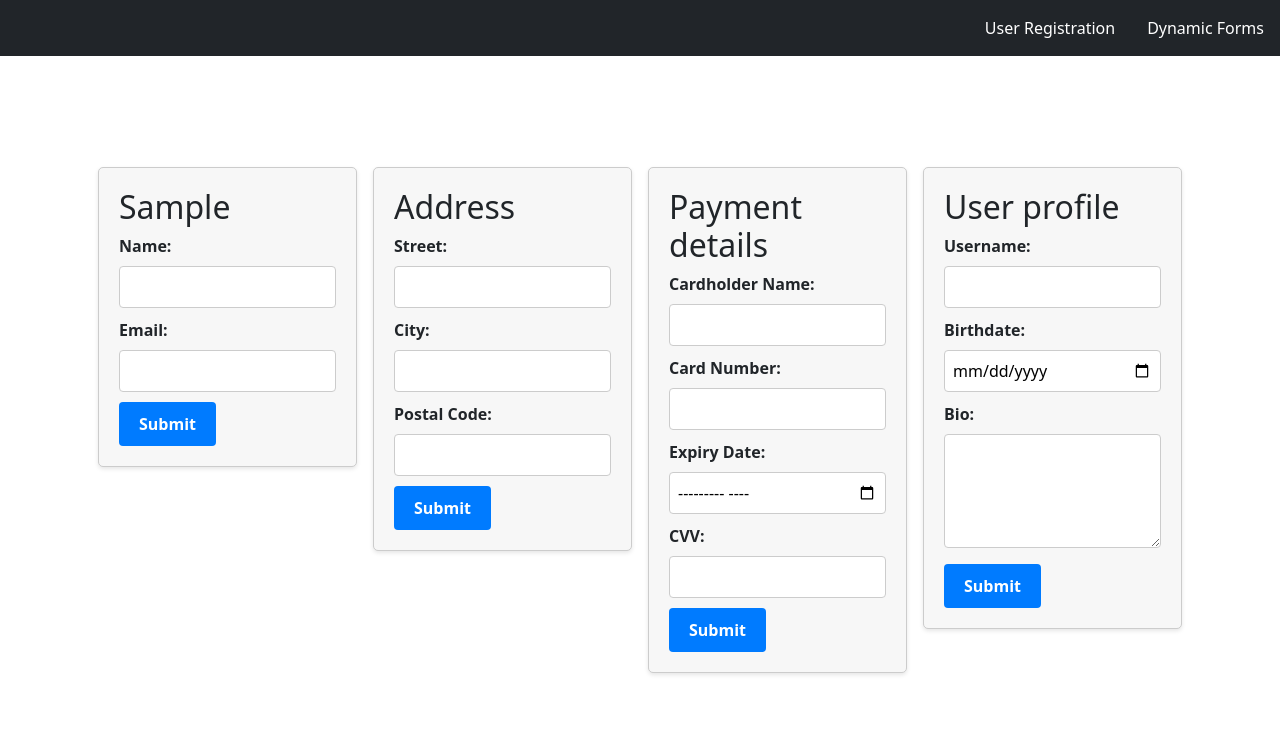
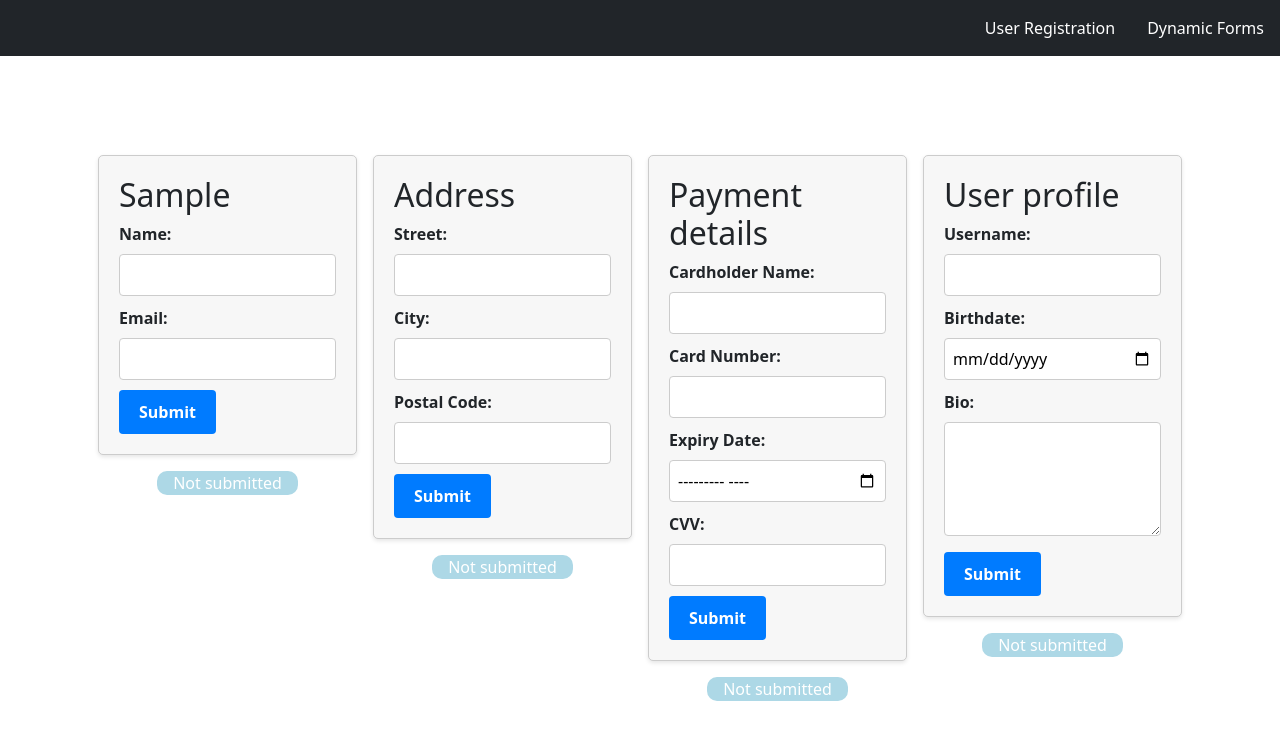
Before and after one commit to MatijaKocevar/vue-Js-frodx, a Vue app: page /#/forms in a window 1280 px wide. Shown: the top 740 px of the page. Built offline with nearby package versions, Linux system fonts and the light colour scheme.

Commit message:
Implement unsaved changes for dynamic forms

```diff
--- a/src/components/FormComponents/DynamicForm/DynamicForm.vue
+++ b/src/components/FormComponents/DynamicForm/DynamicForm.vue
@@ -1,5 +1,5 @@
 <script setup>
-  import { onMounted, ref, toRefs } from 'vue'
+  import { onMounted, ref, toRefs, computed } from 'vue'
   import { simulateApiCall } from '../../../services/api'
   import { useDynamicFormStore } from '../../../stores/dynamicForm'
 
@@ -22,7 +22,8 @@
 
   const { modelValue, title, id } = toRefs(props)
   const errorMessage = ref('')
-  const { setFormData, resetFormData, getFormData } = useDynamicFormStore()
+  const { setFormData, resetFormData, getFormData, setFormStatus, formData } = useDynamicFormStore()
+  const formStatus = computed(() => formData[id.value]?.status)
 
   const validateInput = (target) => {
     if (target.validity.valueMissing) {
@@ -37,7 +38,7 @@
   const handleInput = (key, target) => {
     const updatedValue = { ...modelValue.value, [key]: target.value }
 
-    setFormData(id.value, updatedValue)
+    setFormData(id.value, updatedValue, 'not_submitted')
     validateInput(target)
 
     emit('update:modelValue', updatedValue)
@@ -56,12 +57,14 @@
         }, {})
 
         errorMessage.value = ''
-        resetFormData(id.value)
+        resetFormData(id.value, 'submitted')
 
         emit('update:modelValue', updatedValue)
         emit('submit', response)
       }
     } catch (error) {
+      setFormStatus(id.value, 'error')
+
       emit('submit', error)
       errorMessage.value = error.message
     }
@@ -85,8 +88,10 @@
         <button type="submit">Submit</button>
       </form>
     </div>
-    <div class="error">
-      <p v-if="errorMessage !== ''" v-highlight="'red'">Error: {{ errorMessage }}</p>
+    <div class="status">
+      <p v-if="formStatus === 'error'" v-highlight="'red'">Error: {{ errorMessage }}</p>
+      <p v-else-if="formStatus === 'submitted'" v-highlight="'green'">Submitted</p>
+      <p v-else-if="!formStatus || formStatus === 'not_submitted'" v-highlight="'lightblue'">Not submitted</p>
     </div>
   </div>
 </template>
--- a/src/components/FormComponents/DynamicForm/DynamicFormStyle.scss
+++ b/src/components/FormComponents/DynamicForm/DynamicFormStyle.scss
@@ -31,13 +31,13 @@
         background-color: #0056b3;
       }
     }
+  }
+  .status {
+    display: flex;
+    justify-content: center;
 
-    .error {
-      margin: 1rem 0;
-
-      p {
-        margin: 0 !important;
-      }
+    p {
+      margin: 0 !important;
     }
   }
 }
--- a/src/stores/dynamicForm.js
+++ b/src/stores/dynamicForm.js
@@ -8,17 +8,28 @@ export const useDynamicFormStore = defineStore({
   }),
 
   actions: {
-    setFormData(formId, data) {
+    setFormData(formId, data, status) {
       this.formData[formId] = data
+      this.formData[formId].status = status
     },
-
     getFormData(formId) {
       return this.formData[formId]
     },
+    resetFormData(formId, status) {
+      if (this.formData[formId]) {
+        for (let key in this.formData[formId]) {
+          if (key === 'status') {
+            this.formData[formId][key] = status
+            return
+          }
 
-    resetFormData(formId) {
+          this.formData[formId][key] = ''
+        }
+      }
+    },
+    setFormStatus(formId, status) {
       if (this.formData[formId]) {
-        delete this.formData[formId]
+        this.formData[formId].status = status
       }
     },
     getAllFormData() {
```
